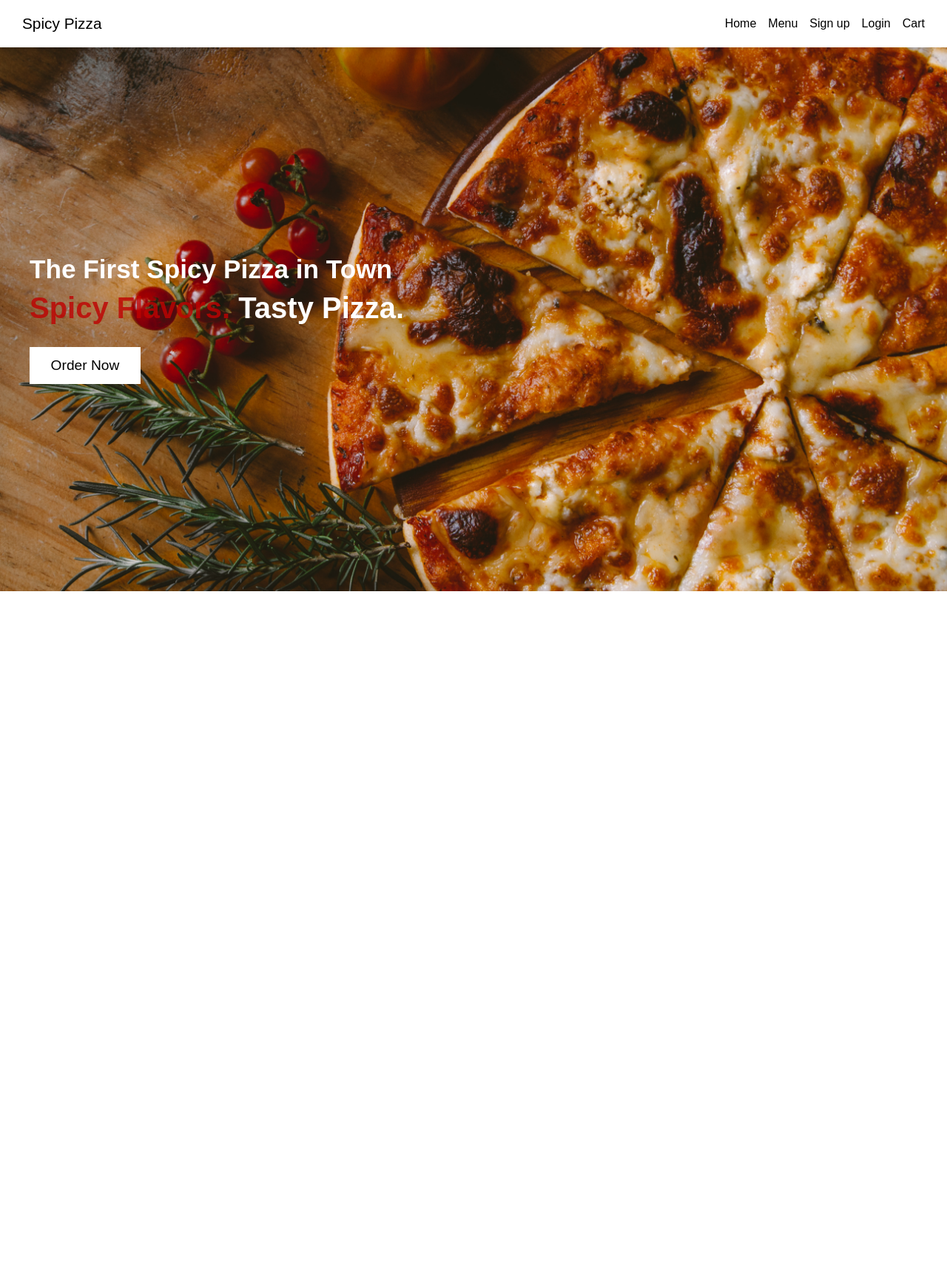
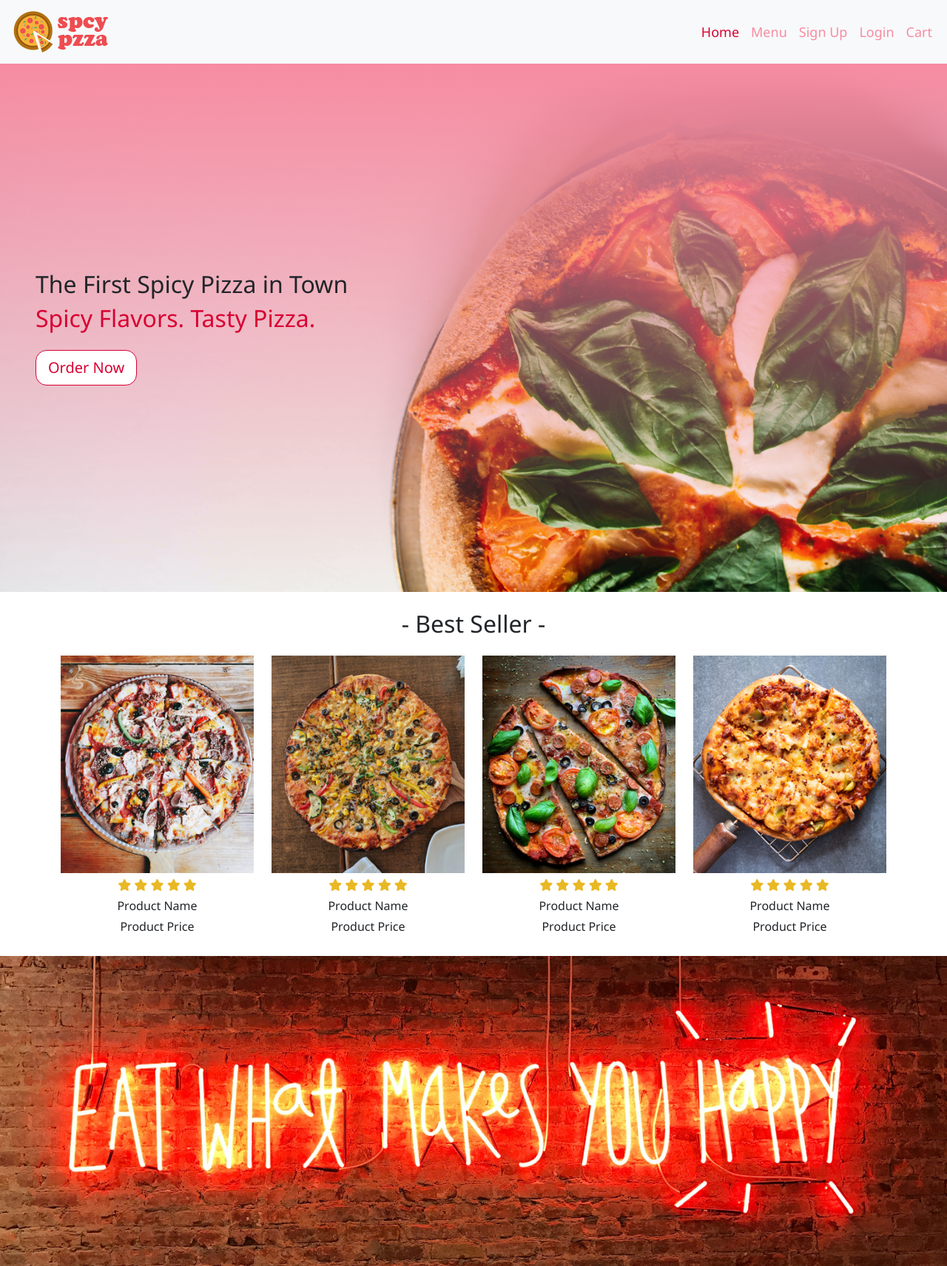
Before and after one commit to jdcbdev/spicypizzaphp, a PHP site: page / in a window 1280 px wide. Shown: the whole page at 74% size. Before the commit the page ends 799 px from the top, so only its background shows below. Run offline with PHP 8.4, Linux system fonts and the light colour scheme.

Commit message:
Update home page

```diff
--- a/css/style.css
+++ b/css/style.css
@@ -1,89 +1,96 @@
 *{
-    font-family: Arial, Helvetica, sans-serif;
+    font-family: 'Segoe UI', Tahoma, Geneva, Verdana, sans-serif;
     font-size: 1em;
-    margin: 0;
-    padding: 0;
-    box-sizing: border-box;
+}
+
+.brand-color{
+    color: #D80032;
+}
+
+.brand-bg-color{
+    background-color: #D80032;
+    color: white;
+}
+
+.brand-bg-color:hover{
+    background-color: #F78CA2;
+    color: white;
+}
+
+.navbar-light .navbar-nav .nav-link{
+    color: #F78CA2;
+    font-size: 18px;
+}
+
+.navbar-light .navbar-nav .nav-link.active, .navbar-light .navbar-nav .show>.nav-link{
+    color: #D80032;
+}
+
+.navbar-light .navbar-nav .nav-link.active:hover, .navbar-light .navbar-nav .nav-link:hover{
+    color: white;
+    background-color: #F78CA2;
 }
 
 header{
-    position: sticky;
-    top: 0;
+    box-shadow: 2px 2px 4px #F78CA2;
 }
 
-nav{
+.banner{
     display: flex;
-    justify-content: space-between;
-    align-items: center;
-    padding: 12px;
-    box-shadow: 0 2px 4px rgb(0, 0, 0, 0.1);
-    background-color: #fff;
-    width: 100%;
-    overflow: hidden;
+    background: linear-gradient(#F78CA2, rgba(0, 0, 0, 0.01)), url('../img/newback2.jpg');
+    background-position: top center;
+    background-repeat: no-repeat;
+    background-size: cover;
+    height: calc(100vh - 86px);
+    flex-direction: column;
+    justify-content: center;
 }
 
-nav ul{
-    display: flex;
-    list-style: none;
-    margin-right: 10px;
+span.spicy{
+    color: #D80032;
 }
 
-.brand-logo{
-    margin-left: 10px;
-    font-size: 1.3em;
+span.tasty{
+    color: #D80032;
 }
 
-nav a{
-    padding: 8px;
+.btn-order, .btn-order:active, .btn-order:visited{
+    width: fit-content;
+    background-color: white;
+    border: 1px solid #D80032;
+    color: #D80032;
+    border-radius: 15px;
 }
 
-nav a:link, nav a:visited, nav a:active{
-    color: black;
-    text-decoration: none;
-}
-
-nav li a:hover{
-    color: rgba(255, 0, 0, 0.242);
-}
-
-section#banner .banner-image{
-    display: flex;
-    flex-direction: column;
-    height: calc(100vh - 65px);
-    justify-content: center;
-    background-image: url('../img/image-1.jpg');
-    background-position: center;
-    background-repeat: no-repeat;
-    background-size: cover;
-    padding: 40px;
-}
-
-.text-first-pizza{
-    font-size: 2.2em;
-    margin: 0 0 10px 0;
+.btn-order:hover{
+    background-color: #D80032;
+    border: 1px solid #D80032;
     color: white;
 }
 
-.text-spicy-flavors{
-    font-size: 2.5em;
-    color: white;
-    margin-bottom: 30px;
+.fas.fa-star{
+    color: #E9B824;
 }
 
-.text-spicy-flavors span{
-    color: rgba(190, 3, 3, 0.815);
+.add-to-cart{
+    position: relative;
+    text-align: center;
+    width: 100%;
+    display: block;
 }
 
-.btn-order{
-    width: 150px;
+.btn-add-to-cart{
+    position: absolute;
+    top: 50%;
+    left: 50%;
+    transform: translate(-50%, -50%);
+    -ms-transform: translate(-50%, -50%);
+    background-color: #D80032;
+    color: white;
+    font-size: 16px;
+    padding: 12px 24px;
     border: none;
-    height: 50px;
-    background-color: white;
+    cursor: pointer;
+    border-radius: 5px;
+    display: none;
 }
-
-.btn-order a{
-    padding: 8px;
-    text-decoration: none;
-    color: #000;
-    font-size: 1.2em;
-}
--- a/index.html
+++ b/index.html
@@ -4,29 +4,127 @@
     <meta charset="UTF-8">
     <meta name="viewport" content="width=device-width, initial-scale=1.0">
     <title>Home</title>
+    <link href="https://cdn.jsdelivr.net/npm/bootstrap@5.0.2/dist/css/bootstrap.min.css" rel="stylesheet">
+    <link rel="stylesheet" href="https://cdnjs.cloudflare.com/ajax/libs/font-awesome/6.4.2/css/all.min.css"/>
     <link rel="stylesheet" href="./css/style.css">
 </head>
 <body>
-    <header>
-        <nav>
-            <a href="" class="brand-logo">Spicy Pizza</a>
-            <ul>
-                <li><a href="">Home</a></li>
-                <li><a href="">Menu</a></li>
-                <li><a href="">Sign up</a></li>
-                <li><a href="">Login</a></li>
-                <li><a href="">Cart</a></li>
-            </ul>
-        </nav>
+    <header class="sticky-top">
+        <nav class="navbar navbar-expand-lg navbar-light bg-light">
+            <div class="container-fluid">
+                <a class="navbar-brand" href="#"><img src="./img/logo1.png" alt="" srcset=""></a>
+                <button class="navbar-toggler" type="button" data-bs-toggle="collapse" data-bs-target="#navbarSupportedContent" aria-controls="navbarSupportedContent" aria-expanded="false" aria-label="Toggle navigation">
+                    <span class="navbar-toggler-icon"></span>
+                </button>
+                <div class="collapse navbar-collapse" id="navbarSupportedContent">
+                    <ul class="navbar-nav mb-2 mb-lg-0 ms-auto me-0">
+                        <li class="nav-item">
+                            <a class="nav-link active"href="#">Home</a>
+                        </li>
+                        <li class="nav-item">
+                            <a class="nav-link" href="#">Menu</a>
+                        </li>
+                        <li class="nav-item">
+                            <a class="nav-link" href="#">Sign Up</a>
+                        </li>
+                        <li class="nav-item">
+                            <a class="nav-link" href="#">Login</a>
+                        </li>
+                        <li class="nav-item">
+                            <a class="nav-link" href="#">Cart</a>
+                        </li>
+                    </ul>
+                </div>
+            </div>
+          </nav>
     </header>
     <main>
-        <section id="banner">
-            <div class="banner-image">
-                <h2 class="text-first-pizza">The First Spicy Pizza in Town</h2>
-                <h4 class="text-spicy-flavors"><span>Spicy Flavors.</span> Tasty Pizza.</h4>
-                <button class="btn-order"><a href="">Order Now</a></button>
+        <section class="banner p-5">
+            <h2>The First Spicy Pizza in Town</h2>
+            <h2><span class="spicy">Spicy Flavors.</span> <span class="tasty">Tasty Pizza.</span></h2>
+            <a href="#" class="btn btn-primary btn-lg btn-order mt-3">Order Now</a>
+        </section>
+        <section class="container best-seller my-4">
+            <div class="text-center mb-4">
+                <h2>- Best Seller -</h2>
+            </div>
+            <div class="row">
+                <div class="col-12 col-sm-6 col-md-4 col-lg-3">
+                    <a href="#" class="add-to-cart">
+                        <img src="./img/bestseller/1.jpg" class="img-fluid" alt="">
+                        <button type="button" class="btn btn-primary btn-add-to-cart brand-bg-color">Add to Cart</button>
+                    </a>
+                    <p class="text-center my-1">
+                        <i class="fas fa-star"></i>
+                        <i class="fas fa-star"></i>
+                        <i class="fas fa-star"></i>
+                        <i class="fas fa-star"></i>
+                        <i class="fas fa-star"></i>
+                    </p>
+                    <p class="text-center my-1">Product Name</p>
+                    <p class="text-center my-1">Product Price</p>
+                </div>
+                <div class="col-12 col-sm-6 col-md-4 col-lg-3">
+                    <a href="#" class="add-to-cart">
+                        <img src="./img/bestseller/2.jpg" class="img-fluid" alt="">
+                        <button type="button" class="btn btn-primary btn-add-to-cart brand-bg-color">Add to Cart</button>
+                    </a>
+                    <p class="text-center my-1">
+                        <i class="fas fa-star"></i>
+                        <i class="fas fa-star"></i>
+                        <i class="fas fa-star"></i>
+                        <i class="fas fa-star"></i>
+                        <i class="fas fa-star"></i>
+                    </p>
+                    <p class="text-center my-1">Product Name</p>
+                    <p class="text-center my-1">Product Price</p>
+                </div>
+                <div class="col-12 col-sm-6 col-md-4 col-lg-3">
+                    <a href="#" class="add-to-cart">
+                        <img src="./img/bestseller/3.jpg" class="img-fluid" alt="">
+                        <button type="button" class="btn btn-primary btn-add-to-cart brand-bg-color">Add to Cart</button>
+                    </a>
+                    <p class="text-center my-1">
+                        <i class="fas fa-star"></i>
+                        <i class="fas fa-star"></i>
+                        <i class="fas fa-star"></i>
+                        <i class="fas fa-star"></i>
+                        <i class="fas fa-star"></i>
+                    </p>
+                    <p class="text-center my-1">Product Name</p>
+                    <p class="text-center my-1">Product Price</p>
+                </div>
+                <div class="col-12 col-sm-6 col-md-4 col-lg-3">
+                    <a href="#" class="add-to-cart">
+                        <img src="./img/bestseller/4.jpg" class="img-fluid" alt="">
+                        <button type="button" class="btn btn-primary btn-add-to-cart brand-bg-color">Add to Cart</button>
+                    </a>
+                    <p class="text-center my-1">
+                        <i class="fas fa-star"></i>
+                        <i class="fas fa-star"></i>
+                        <i class="fas fa-star"></i>
+                        <i class="fas fa-star"></i>
+                        <i class="fas fa-star"></i>
+                    </p>
+                    <p class="text-center my-1">Product Name</p>
+                    <p class="text-center my-1">Product Price</p>
+                </div>
             </div>
         </section>
+        <section class="slogan-banner">
+            <img src="./img/banner/1.jpg" alt="" class="img-fluid">
+        </section>
+        </div>
     </main>
+    <script src="https://cdn.jsdelivr.net/npm/bootstrap@5.0.2/dist/js/bootstrap.bundle.min.js"></script>
+    <script src="https://cdnjs.cloudflare.com/ajax/libs/jquery/3.7.1/jquery.min.js"></script>
+    <script>
+        $('.add-to-cart').hover(function(){
+            $(this).find('.btn-add-to-cart').show();
+        },
+        function(){
+            $(this).find('.btn-add-to-cart').hide();
+        });
+    </script>
 </body>
 </html>
```
Also changed, not shown: img/banner/1.jpg (added), img/bestseller/1.jpg (added), img/bestseller/2.jpg (added), img/bestseller/3.jpg (added), img/bestseller/4.jpg (added), img/image-1.jpg (deleted), img/logo1.png (added), img/newback.jpg (added), img/newback2.jpg (added), img/refreshment/1.jpg (added), img/refreshment/2.jpg (added), img/refreshment/3.jpg (added), 5 other files.
